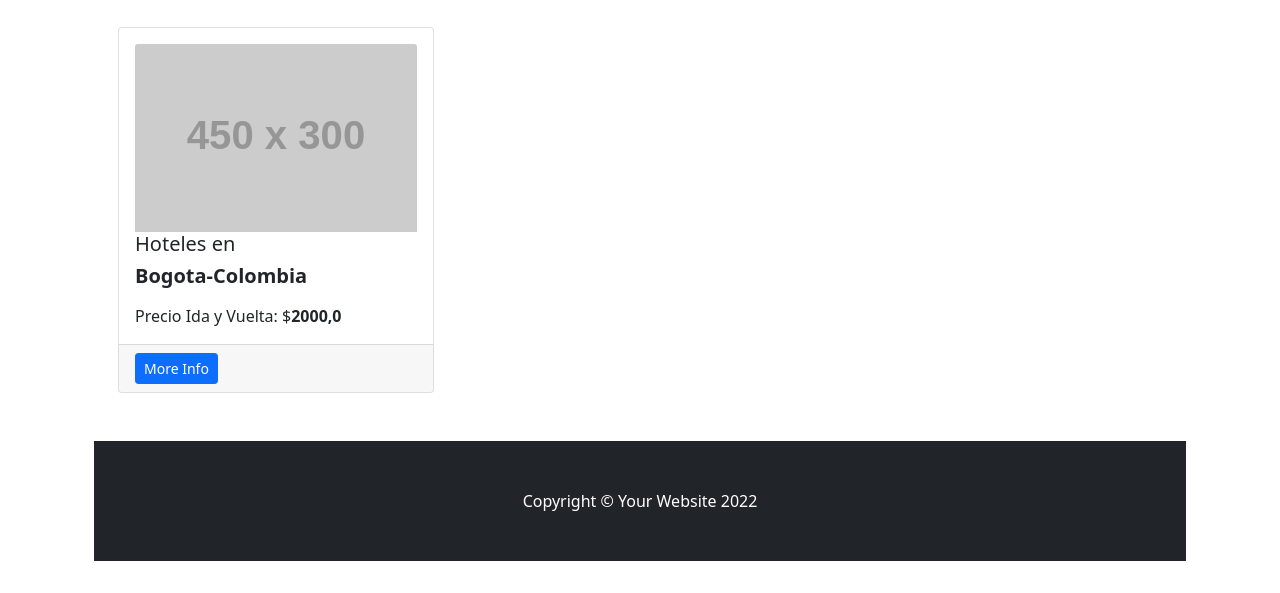
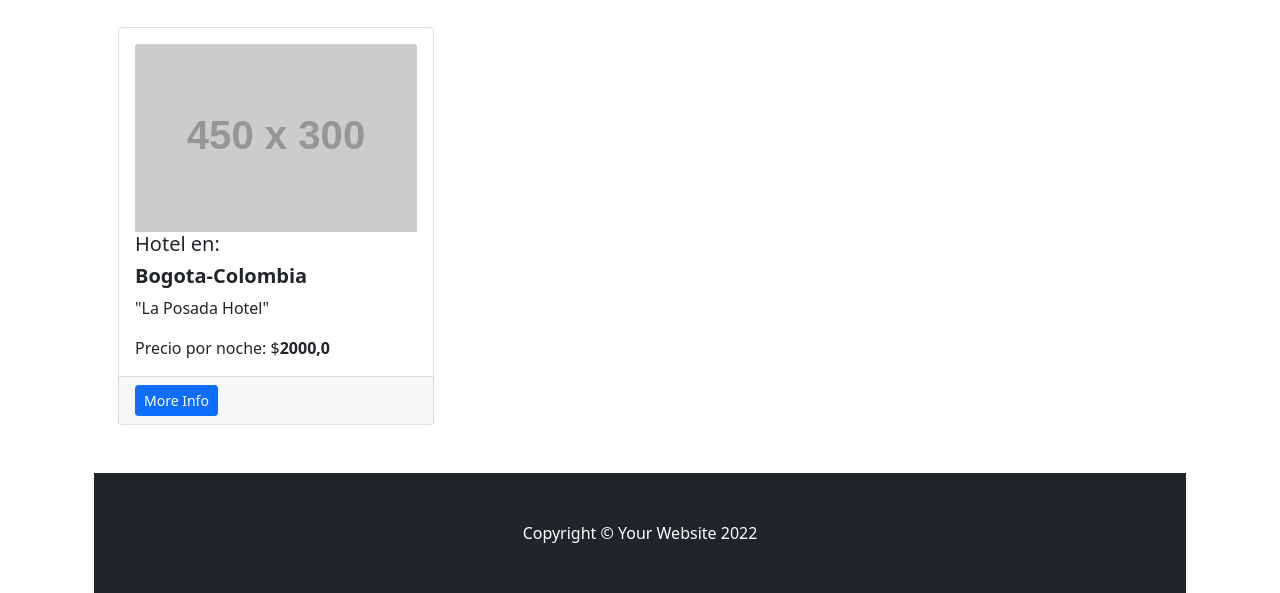
Before and after one commit to MartinCapocasale/ProyectoViajes, a Django app: page /hoteles/ in a window 1280 px wide. Shown: the part 541-1134 px from the top of the page. Before the commit the page ends 1102 px from the top, so only its background shows below. Run offline with Django 4.2, Linux system fonts and the light colour scheme; data comes from the database, SQL or seed files in the repository; both versions use the stored data as it was after the commit; grey boxes labelled with a size stand in for pictures from a placeholder-image service; some libraries are stand-ins or nearby versions.

Commit message:
se agrega ejemplo de card en hotel.html

```diff
--- a/ProyectoViajes/ProyectoViajesApp/templates/ProyectoViajesApp/hoteles.html
+++ b/ProyectoViajes/ProyectoViajesApp/templates/ProyectoViajesApp/hoteles.html
@@ -24,9 +24,9 @@ Hoteles - Viajes Coder
                         <div class="card-body">
                             <!-- Product image-->
                             <img class="card-img-top" src="https://dummyimage.com/450x300/dee2e6/6c757d.jpg" alt="..." />
-                            <h5 class="card-title">Hoteles en <h5><b>{{hotel.ubicacion}}</b></h5>
-                            <p class="card-text">{{Hotel.nombre}}</p>
-                            <p class="card-text">Precio Ida y Vuelta: $<b>{{hotel.precio}}</b></p>
+                            <h5 class="card-title">Hotel en:<h5><b>{{hotel.ubicacion}}</b></h5>
+                            <p class="card-text">"{{hotel.nombre}} Hotel"</p>
+                            <p class="card-text">Precio por noche: $<b>{{hotel.precio}}</b></p>
                         </div>
                     <div class="card-footer"><a class="btn btn-primary btn-sm" href="#!">More Info</a></div>
                 </div>
--- a/ProyectoViajes/ProyectoViajesApp/templates/ProyectoViajesApp/vuelos.html
+++ b/ProyectoViajes/ProyectoViajesApp/templates/ProyectoViajesApp/vuelos.html
@@ -25,7 +25,7 @@ Vuelos - Viajes Coder
                     <div class="card-body">
                         <!-- Product image-->
                         <img class="card-img-top" src="https://dummyimage.com/450x300/dee2e6/6c757d.jpg" alt="..." />
-                        <h5 class="card-title">Vuelos a <h5><b>{{vuelo.destino}}</b></h5>
+                        <h5 class="card-title">Vuelo a <h5><b>{{vuelo.destino}}</b></h5>
                         <p class="card-text">Saliendo desde: {{vuelo.origen}}</p>
                         <p class="card-text">Precio Ida y Vuelta: $<b>{{vuelo.precio}}</b></p>
                     </div>
```
Also changed, not shown: ProyectoViajes/db.sqlite3.
